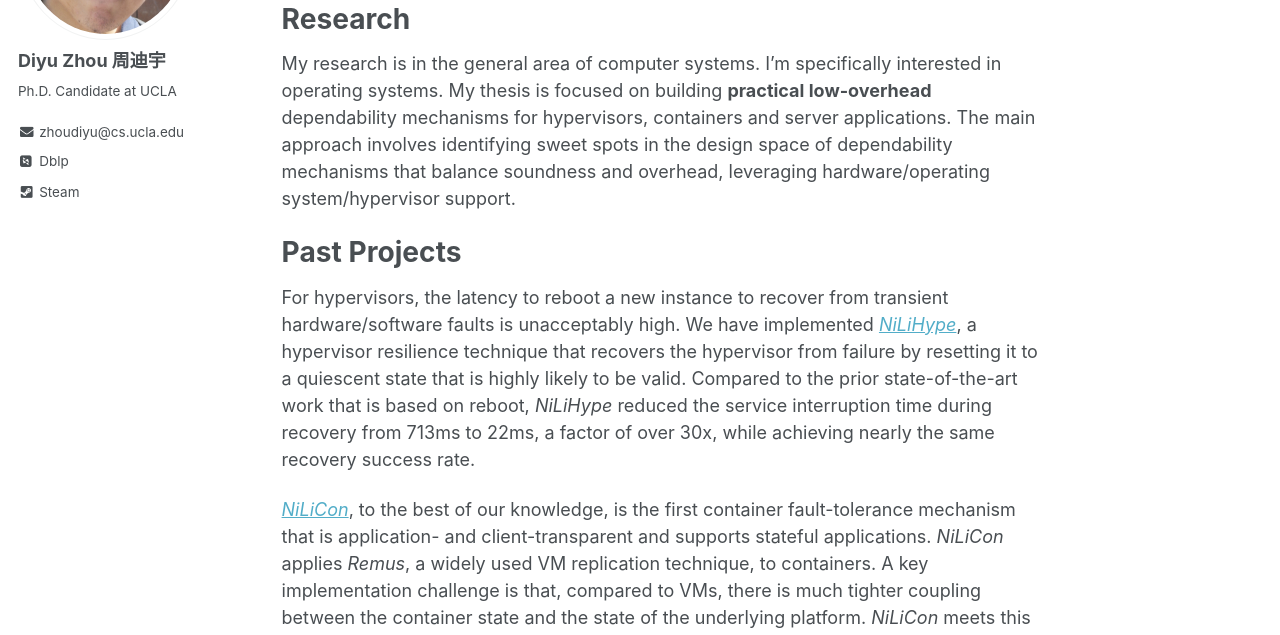
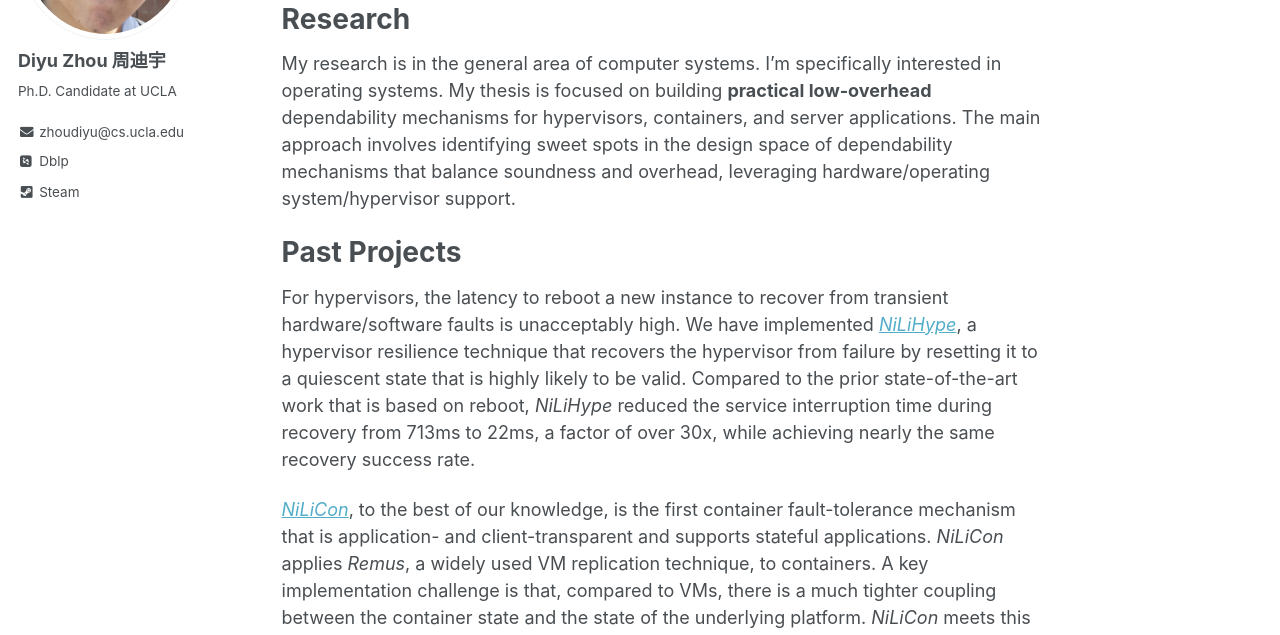
Before and after one commit to zhou-diyu/zhou-diyu.github.io, a Jekyll site: the page built from _pages/about.md, in a window 1280 px wide and 900 px high. Shown: the part 262-897 px from the top of the window. Built offline with Jekyll 4.4.1, drawn with Linux system fonts in a browser that asks for light colours; some web fonts are replaced.

```diff
--- a/_pages/about.md
+++ b/_pages/about.md
@@ -11,13 +11,13 @@ I obtained my Ph.D. in computer science from University of California, Los Angel
 
 Research
 ======
-My research is in the general area of computer systems. I'm specifically interested in operating systems. My thesis is focused on building **practical low-overhead** dependability mechanisms for hypervisors, containers and server applications. The main approach involves identifying sweet spots in the design space of dependability mechanisms that balance soundness and overhead, leveraging hardware/operating system/hypervisor support.
+My research is in the general area of computer systems. I'm specifically interested in operating systems. My thesis is focused on building **practical low-overhead** dependability mechanisms for hypervisors, containers, and server applications. The main approach involves identifying sweet spots in the design space of dependability mechanisms that balance soundness and overhead, leveraging hardware/operating system/hypervisor support.
 
 
 Past Projects
 ======
 For hypervisors, the latency to reboot a new instance to recover from transient hardware/software faults is unacceptably high. We have implemented [*NiLiHype*](/files/dsn18.pdf), a hypervisor resilience technique that recovers the hypervisor from failure by resetting it to a quiescent state that is highly likely to be valid. Compared to the prior state-of-the-art work that is based on reboot, *NiLiHype* reduced the service interruption time during recovery from 713ms to 22ms, a factor of over 30x, while achieving nearly the same recovery success rate.
 
-[*NiLiCon*](/files/ipdps20.pdf), to the best of our knowledge, is the first container fault-tolerance mechanism that is application- and client-transparent and supports stateful applications. *NiLiCon* applies *Remus*, a widely used VM replication technique, to containers. A key implementation challenge is that, compared to VMs, there is much tighter coupling between the container state and the state of the underlying platform. *NiLiCon* meets this challenge with various kernel enhancements and achieves  performance that is competitive with *Remus*.
+[*NiLiCon*](/files/ipdps20.pdf), to the best of our knowledge, is the first container fault-tolerance mechanism that is application- and client-transparent and supports stateful applications. *NiLiCon* applies *Remus*, a widely used VM replication technique, to containers. A key implementation challenge is that, compared to VMs, there is a much tighter coupling between the container state and the state of the underlying platform. *NiLiCon* meets this challenge with various kernel enhancements and achieves  performance that is competitive with *Remus*.
 
 [*PUSh*](/files/micro19.pdf) is a dynamic data race detector based on requiring the programmer to specify intended sharing and the use of existing memory protection hardware to detect unintended sharing. A key novelty in *PUSh* is its use of memory protection keys, a hardware feature available in some recent versions of the x86 ISA, to eliminate the overhead of multiple page tables and more critically, the overhead of updating page tables every time a lock is acquired or released. *PUSh* contributes an efficient algorithm to detect incorrect annotations that can hide data races, which can be applied to other annotation-based data race detectors. Several other key performance/memory optimizations are achieved by enhancing the memory management subsystem in the kernel (this work is currently in final preparation for submission). For a set of 10 real-world benchmarks, *PUSh*'s memory overhead is less than 5.8% and performance overhead is less than 54% while detecting all the data races reported by ThreadSanitizer.
```
